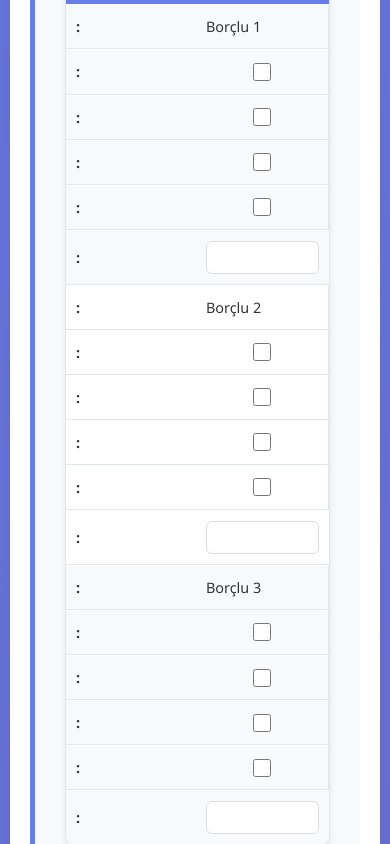
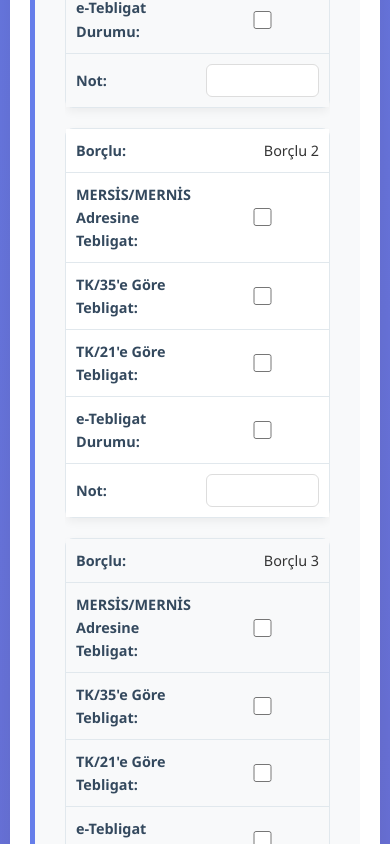
Before and after one commit to akyagmur/icra-tahsil-kabiliyet-formu, a React (Vite) app: page / in a window 390 px wide. Shown: the part 1260-2104 px from the top of the page. Built offline with nearby package versions, Linux system fonts and the light colour scheme.

Commit message:
Implement responsive design for tables in App.css and enhance App.jsx by adding data-label attributes for better accessibility and clarity in table rows. This update improves mobile usability and ensures proper labeling of input fields.

```diff
--- a/src/App.css
+++ b/src/App.css
@@ -238,6 +238,68 @@ body {
   transform: translateY(0);
 }
 
+/* Responsive Design for Tables */
+@media (max-width: 992px) {
+  .table-header {
+    display: none;
+  }
+
+  .tebligat-table,
+  .uyap-table,
+  .haciz-table,
+  .banka-table,
+  .ozet-table {
+    display: block;
+    box-shadow: none;
+    border: none;
+    background: transparent;
+  }
+
+  .table-row {
+    display: block;
+    border: 1px solid #e1e8ed;
+    border-radius: 8px;
+    margin-bottom: 20px;
+    background-color: #fff;
+    box-shadow: 0 4px 10px rgba(0, 0, 0, 0.05);
+  }
+
+  .table-row > div {
+    display: flex;
+    justify-content: space-between;
+    align-items: center;
+    padding: 12px 15px;
+    text-align: right;
+    border-bottom: 1px solid #e1e8ed;
+    border-right: none;
+  }
+
+  .table-row > div:last-child {
+    border-bottom: none;
+  }
+
+  .table-row > div::before {
+    content: attr(data-label);
+    font-weight: 600;
+    text-align: left;
+    margin-right: 15px;
+    color: #34495e;
+    flex-basis: 40%;
+    flex-grow: 1;
+  }
+
+  .table-row > div > * {
+    flex-basis: 60%;
+    flex-grow: 1;
+  }
+
+   .table-row > div input[type="text"],
+   .table-row > div select,
+   .table-row > div textarea {
+     text-align: left;
+   }
+}
+
 /* Responsive Design */
 @media (max-width: 768px) {
   .app {
--- a/src/App.jsx
+++ b/src/App.jsx
@@ -458,8 +458,8 @@ function App() {
               </div>
 
               <div className="table-row">
-                <div>Borçlu 1</div>
-                <div>
+                <div data-label="Borçlu">Borçlu 1</div>
+                <div data-label="MERSİS/MERNİS Adresine Tebligat">
                   <input
                     type="checkbox"
                     name="borclu1Mersis"
@@ -467,7 +467,7 @@ function App() {
                     onChange={handleInputChange}
                   />
                 </div>
-                <div>
+                <div data-label="TK/35'e Göre Tebligat">
                   <input
                     type="checkbox"
                     name="borclu1TK35"
@@ -475,7 +475,7 @@ function App() {
                     onChange={handleInputChange}
                   />
                 </div>
-                <div>
+                <div data-label="TK/21'e Göre Tebligat">
                   <input
                     type="checkbox"
                     name="borclu1TK21"
@@ -483,7 +483,7 @@ function App() {
                     onChange={handleInputChange}
                   />
                 </div>
-                <div>
+                <div data-label="e-Tebligat Durumu">
                   <input
                     type="checkbox"
                     name="borclu1eTebligat"
@@ -491,7 +491,7 @@ function App() {
                     onChange={handleInputChange}
                   />
                 </div>
-                <div>
+                <div data-label="Not">
                   <input
                     type="text"
                     name="borclu1Not"
@@ -502,8 +502,8 @@ function App() {
               </div>
 
               <div className="table-row">
-                <div>Borçlu 2</div>
-                <div>
+                <div data-label="Borçlu">Borçlu 2</div>
+                <div data-label="MERSİS/MERNİS Adresine Tebligat">
                   <input
                     type="checkbox"
                     name="borclu2Mersis"
@@ -511,7 +511,7 @@ function App() {
                     onChange={handleInputChange}
                   />
                 </div>
-                <div>
+                <div data-label="TK/35'e Göre Tebligat">
                   <input
                     type="checkbox"
                     name="borclu2TK35"
@@ -519,7 +519,7 @@ function App() {
                     onChange={handleInputChange}
                   />
                 </div>
-                <div>
+                <div data-label="TK/21'e Göre Tebligat">
                   <input
                     type="checkbox"
                     name="borclu2TK21"
@@ -527,7 +527,7 @@ function App() {
                     onChange={handleInputChange}
                   />
                 </div>
-                <div>
+                <div data-label="e-Tebligat Durumu">
                   <input
                     type="checkbox"
                     name="borclu2eTebligat"
@@ -535,7 +535,7 @@ function App() {
                     onChange={handleInputChange}
                   />
                 </div>
-                <div>
+                <div data-label="Not">
                   <input
                     type="text"
                     name="borclu2Not"
@@ -546,8 +546,8 @@ function App() {
               </div>
 
               <div className="table-row">
-                <div>Borçlu 3</div>
-                <div>
+                <div data-label="Borçlu">Borçlu 3</div>
+                <div data-label="MERSİS/MERNİS Adresine Tebligat">
                   <input
                     type="checkbox"
                     name="borclu3Mersis"
@@ -555,7 +555,7 @@ function App() {
                     onChange={handleInputChange}
                   />
                 </div>
-                <div>
+                <div data-label="TK/35'e Göre Tebligat">
                   <input
                     type="checkbox"
                     name="borclu3TK35"
@@ -563,7 +563,7 @@ function App() {
                     onChange={handleInputChange}
                   />
                 </div>
-                <div>
+                <div data-label="TK/21'e Göre Tebligat">
                   <input
                     type="checkbox"
                     name="borclu3TK21"
@@ -571,7 +571,7 @@ function App() {
                     onChange={handleInputChange}
                   />
                 </div>
-                <div>
+                <div data-label="e-Tebligat Durumu">
                   <input
                     type="checkbox"
                     name="borclu3eTebligat"
@@ -579,7 +579,7 @@ function App() {
                     onChange={handleInputChange}
                   />
                 </div>
-                <div>
+                <div data-label="Not">
                   <input
                     type="text"
                     name="borclu3Not"
@@ -604,8 +604,8 @@ function App() {
               </div>
 
               <div className="table-row">
-                <div>Taşınmaz Mal Varlığı</div>
-                <div>
+                <div data-label="Sorgu Konusu">Taşınmaz Mal Varlığı</div>
+                <div data-label="Sonuç">
                   <select
                     name="tasinmazVarlik"
                     value={formData.tasinmazVarlik}
@@ -615,7 +615,7 @@ function App() {
                     <option value="var">Var</option>
                   </select>
                 </div>
-                <div>
+                <div data-label="Haciz Uygulama Bilgisi">
                   <textarea
                     name="tasinmazHaciz"
                     value={formData.tasinmazHaciz}
@@ -623,7 +623,7 @@ function App() {
                     rows="2"
                   />
                 </div>
-                <div>
+                <div data-label="Haczimizden Önce Konulmuş Hacizler/Rehinler">
                   <textarea
                     name="tasinmazOncekiHaciz"
                     value={formData.tasinmazOncekiHaciz}
@@ -634,8 +634,8 @@ function App() {
               </div>
 
               <div className="table-row">
-                <div>Araç Kaydı</div>
-                <div>
+                <div data-label="Sorgu Konusu">Araç Kaydı</div>
+                <div data-label="Sonuç">
                   <select
                     name="aracKaydi"
                     value={formData.aracKaydi}
@@ -645,7 +645,7 @@ function App() {
                     <option value="var">Var</option>
                   </select>
                 </div>
-                <div>
+                <div data-label="Haciz Uygulama Bilgisi">
                   <textarea
                     name="aracHaciz"
                     value={formData.aracHaciz}
@@ -653,7 +653,7 @@ function App() {
                     rows="2"
                   />
                 </div>
-                <div>
+                <div data-label="Haczimizden Önce Konulmuş Hacizler/Rehinler">
                   <textarea
                     name="aracOncekiHaciz"
                     value={formData.aracOncekiHaciz}
@@ -664,8 +664,8 @@ function App() {
               </div>
 
               <div className="table-row">
-                <div>Alacaklı Olduğu İcra Takip Dosyaları</div>
-                <div>
+                <div data-label="Sorgu Konusu">Alacaklı Olduğu İcra Takip Dosyaları</div>
+                <div data-label="Sonuç">
                   <select
                     name="alacakliTakip"
                     value={formData.alacakliTakip}
@@ -675,7 +675,7 @@ function App() {
                     <option value="var">Var</option>
                   </select>
                 </div>
-                <div>
+                <div data-label="Haciz Uygulama Bilgisi">
                   <textarea
                     name="alacakliHaciz"
                     value={formData.alacakliHaciz}
@@ -683,7 +683,7 @@ function App() {
                     rows="2"
                   />
                 </div>
-                <div>
+                <div data-label="Haczimizden Önce Konulmuş Hacizler/Rehinler">
                   <textarea
                     name="alacakliOncekiHaciz"
                     value={formData.alacakliOncekiHaciz}
@@ -694,8 +694,8 @@ function App() {
               </div>
 
               <div className="table-row">
-                <div>SGK Tescil / Hizmet Kaydı</div>
-                <div>
+                <div data-label="Sorgu Konusu">SGK Tescil / Hizmet Kaydı</div>
+                <div data-label="Sonuç">
                   <select
                     name="sgkKaydi"
                     value={formData.sgkKaydi}
@@ -705,7 +705,7 @@ function App() {
                     <option value="var">Var</option>
                   </select>
                 </div>
-                <div>
+                <div data-label="Haciz Uygulama Bilgisi">
                   <textarea
                     name="sgkHaciz"
                     value={formData.sgkHaciz}
@@ -714,7 +714,7 @@ function App() {
                     placeholder="Maaş haczi imkanı"
                   />
                 </div>
-                <div>
+                <div data-label="Haczimizden Önce Konulmuş Hacizler/Rehinler">
                   <textarea
                     name="sgkOncekiHaciz"
                     value={formData.sgkOncekiHaciz}
@@ -739,9 +739,9 @@ function App() {
               </div>
 
               <div className="table-row">
-                <div rowSpan="3">Adres Tespiti</div>
-                <div>Resmi Adres</div>
-                <div>
+                <div data-label="İşlem Türü">Adres Tespiti</div>
+                <div data-label="Süreç/Aşamalar">Resmi Adres</div>
+                <div data-label="İşlem Durumu">
                   <input
                     type="text"
                     name="resmiAdresDurum"
@@ -749,7 +749,7 @@ function App() {
                     onChange={handleInputChange}
                   />
                 </div>
-                <div>
+                <div data-label="Açıklama / Not">
                   <textarea
                     name="resmiAdresNot"
                     value={formData.resmiAdresNot}
@@ -760,9 +760,9 @@ function App() {
               </div>
 
               <div className="table-row">
-                <div></div>
-                <div>Sanal Ofis Durumu</div>
-                <div>
+                <div data-label="İşlem Türü">Adres Tespiti</div>
+                <div data-label="Süreç/Aşamalar">Sanal Ofis Durumu</div>
+                <div data-label="İşlem Durumu">
                   <input
                     type="text"
                     name="sanalOfisDurum"
@@ -770,7 +770,7 @@ function App() {
                     onChange={handleInputChange}
                   />
                 </div>
-                <div>
+                <div data-label="Açıklama / Not">
                   <textarea
                     name="sanalOfisNot"
                     value={formData.sanalOfisNot}
@@ -781,9 +781,9 @@ function App() {
               </div>
 
               <div className="table-row">
-                <div></div>
-                <div>Alternatif/ Şube vs. Adresleri</div>
-                <div>
+                <div data-label="İşlem Türü">Adres Tespiti</div>
+                <div data-label="Süreç/Aşamalar">Alternatif/ Şube vs. Adresleri</div>
+                <div data-label="İşlem Durumu">
                   <input
                     type="text"
                     name="alternatifAdresDurum"
@@ -791,7 +791,7 @@ function App() {
                     onChange={handleInputChange}
                   />
                 </div>
-                <div>
+                <div data-label="Açıklama / Not">
                   <textarea
                     name="alternatifAdresNot"
                     value={formData.alternatifAdresNot}
@@ -802,9 +802,9 @@ function App() {
               </div>
 
               <div className="table-row">
-                <div rowSpan="4">Haciz Süreci</div>
-                <div>Fiili Haciz Talep Yazısının Hazırlanması</div>
-                <div>
+                <div data-label="İşlem Türü">Haciz Süreci</div>
+                <div data-label="Süreç/Aşamalar">Fiili Haciz Talep Yazısının Hazırlanması</div>
+                <div data-label="İşlem Durumu">
                   <input
                     type="text"
                     name="talepYazisiDurum"
@@ -812,7 +812,7 @@ function App() {
                     onChange={handleInputChange}
                   />
                 </div>
-                <div>
+                <div data-label="Açıklama / Not">
                   <textarea
                     name="talepYazisiNot"
                     value={formData.talepYazisiNot}
@@ -823,9 +823,9 @@ function App() {
               </div>
 
               <div className="table-row">
-                <div></div>
-                <div>İcra Müdürlüğünün Talep Üzerine Verdiği Karar</div>
-                <div>
+                <div data-label="İşlem Türü">Haciz Süreci</div>
+                <div data-label="Süreç/Aşamalar">İcra Müdürlüğünün Talep Üzerine Verdiği Karar</div>
+                <div data-label="İşlem Durumu">
                   <input
                     type="text"
                     name="icraKarariDurum"
@@ -833,7 +833,7 @@ function App() {
                     onChange={handleInputChange}
                   />
                 </div>
-                <div>
+                <div data-label="Açıklama / Not">
                   <textarea
                     name="icraKarariNot"
                     value={formData.icraKarariNot}
@@ -844,9 +844,9 @@ function App() {
               </div>
 
               <div className="table-row">
-                <div></div>
-                <div>Tespit Edilen Adreslere Gidilmesi</div>
-                <div>
+                <div data-label="İşlem Türü">Haciz Süreci</div>
+                <div data-label="Süreç/Aşamalar">Tespit Edilen Adreslere Gidilmesi</div>
+                <div data-label="İşlem Durumu">
                   <input
                     type="text"
                     name="adresZiyaretiDurum"
@@ -854,7 +854,7 @@ function App() {
                     onChange={handleInputChange}
                   />
                 </div>
-                <div>
+                <div data-label="Açıklama / Not">
                   <textarea
                     name="adresZiyaretiNot"
                     value={formData.adresZiyaretiNot}
@@ -865,9 +865,9 @@ function App() {
               </div>
 
               <div className="table-row">
-                <div></div>
-                <div>Haciz Tutanağı Düzenlenmesi</div>
-                <div>
+                <div data-label="İşlem Türü">Haciz Süreci</div>
+                <div data-label="Süreç/Aşamalar">Haciz Tutanağı Düzenlenmesi</div>
+                <div data-label="İşlem Durumu">
                   <input
                     type="text"
                     name="hacizTutanagiDurum"
@@ -875,7 +875,7 @@ function App() {
                     onChange={handleInputChange}
                   />
                 </div>
-                <div>
+                <div data-label="Açıklama / Not">
                   <textarea
                     name="hacizTutanagiNot"
                     value={formData.hacizTutanagiNot}
@@ -886,9 +886,9 @@ function App() {
               </div>
 
               <div className="table-row">
-                <div>Haczedilen Taşınırların Satış Değerlendirmesi</div>
-                <div>Borcun ne kadarını karşıladığı ve satış kabiliyeti</div>
-                <div>
+                <div data-label="İşlem Türü">Haczedilen Taşınırların Satış Değerlendirmesi</div>
+                <div data-label="Süreç/Aşamalar">Borcun ne kadarını karşıladığı ve satış kabiliyeti</div>
+                <div data-label="İşlem Durumu">
                   <input
                     type="text"
                     name="satisNotiDurum"
@@ -896,7 +896,7 @@ function App() {
                     onChange={handleInputChange}
                   />
                 </div>
-                <div>
+                <div data-label="Açıklama / Not">
                   <textarea
                     name="satisNotiNot"
                     value={formData.satisNotiNot}
@@ -907,10 +907,10 @@ function App() {
               </div>
 
               <div className="table-row">
-                <div>Genel Hukuki Değerlendirme</div>
-                <div></div>
-                <div></div>
-                <div>
+                <div data-label="İşlem Türü">Genel Hukuki Değerlendirme</div>
+                <div data-label="Süreç/Aşamalar"></div>
+                <div data-label="İşlem Durumu"></div>
+                <div data-label="Açıklama / Not">
                   <textarea
                     name="hukukiDegerlendirme"
                     value={formData.hukukiDegerlendirme}
@@ -934,8 +934,8 @@ function App() {
               </div>
 
               <div className="table-row">
-                <div>Bankalara Haciz Müzekkeresi Gönderilmesi Talebi</div>
-                <div>
+                <div data-label="İşlem ve Açıklama">Bankalara Haciz Müzekkeresi Gönderilmesi Talebi</div>
+                <div data-label="Durum">
                   <input
                     type="text"
                     name="bankaMuzekkereDurum"
@@ -943,7 +943,7 @@ function App() {
                     onChange={handleInputChange}
                   />
                 </div>
-                <div>
+                <div data-label="Not">
                   <textarea
                     name="bankaMuzekkereNot"
                     value={formData.bankaMuzekkereNot}
@@ -954,8 +954,8 @@ function App() {
               </div>
 
               <div className="table-row">
-                <div>İcra Daireleri tarafından Bankalara Müzekkere Gönderilmesi</div>
-                <div>
+                <div data-label="İşlem ve Açıklama">İcra Daireleri tarafından Bankalara Müzekkere Gönderilmesi</div>
+                <div data-label="Durum">
                   <input
                     type="text"
                     name="icraGonderimDurum"
@@ -963,7 +963,7 @@ function App() {
                     onChange={handleInputChange}
                   />
                 </div>
-                <div>
+                <div data-label="Not">
                   <textarea
                     name="icraGonderimNot"
                     value={formData.icraGonderimNot}
@@ -974,8 +974,8 @@ function App() {
               </div>
 
               <div className="table-row">
-                <div>Bankalardan Gelen Geri Bildirimler</div>
-                <div>
+                <div data-label="İşlem ve Açıklama">Bankalardan Gelen Geri Bildirimler</div>
+                <div data-label="Durum">
                   <input
                     type="text"
                     name="bankaGeriDonuşDurum"
@@ -983,7 +983,7 @@ function App() {
                     onChange={handleInputChange}
                   />
                 </div>
-                <div>
+                <div data-label="Not">
                   <textarea
                     name="bankaGeriDonuşNot"
                     value={formData.bankaGeriDonuşNot}
@@ -994,8 +994,8 @@ function App() {
               </div>
 
               <div className="table-row">
-                <div>Para tespit edilen bankalar ve Hesap Üzerine konulan Blokeler</div>
-                <div>
+                <div data-label="İşlem ve Açıklama">Para tespit edilen bankalar ve Hesap Üzerine konulan Blokeler</div>
+                <div data-label="Durum">
                   <input
                     type="text"
                     name="paraBlokedurum"
@@ -1003,7 +1003,7 @@ function App() {
                     onChange={handleInputChange}
                   />
                 </div>
-                <div>
+                <div data-label="Not">
                   <textarea
                     name="paraBokeNot"
                     value={formData.paraBokeNot}
@@ -1014,9 +1014,9 @@ function App() {
               </div>
 
               <div className="table-row">
-                <div>Genel Hukuki Değerlendirme</div>
-                <div></div>
-                <div>
+                <div data-label="İşlem ve Açıklama">Genel Hukuki Değerlendirme</div>
+                <div data-label="Durum"></div>
+                <div data-label="Not">
                   <textarea
                     name="bankaHukukiDegerlendirme"
                     value={formData.bankaHukukiDegerlendirme}
@@ -1039,8 +1039,8 @@ function App() {
               </div>
 
               <div className="table-row">
-                <div>Tebligat Süreçleri</div>
-                <div>
+                <div data-label="Değerlendirme Alanı">Tebligat Süreçleri</div>
+                <div data-label="Sonuç / Açıklama">
                   <textarea
                     name="tebligatSurecOzet"
                     value={formData.tebligatSurecOzet}
@@ -1052,8 +1052,8 @@ function App() {
               </div>
 
               <div className="table-row">
-                <div>Taşınmaz ve Araç Varlığı</div>
-                <div>
+                <div data-label="Değerlendirme Alanı">Taşınmaz ve Araç Varlığı</div>
+                <div data-label="Sonuç / Açıklama">
                   <textarea
                     name="tasinmazAracOzet"
                     value={formData.tasinmazAracOzet}
@@ -1065,8 +1065,8 @@ function App() {
               </div>
 
               <div className="table-row">
-                <div>SGK ve Gelir Durumu</div>
-                <div>
+                <div data-label="Değerlendirme Alanı">SGK ve Gelir Durumu</div>
+                <div data-label="Sonuç / Açıklama">
                   <textarea
                     name="sgkGelirOzet"
                     value={formData.sgkGelirOzet}
@@ -1078,8 +1078,8 @@ function App() {
               </div>
 
               <div className="table-row">
-                <div>Fiili Haciz İmkanı</div>
-                <div>
+                <div data-label="Değerlendirme Alanı">Fiili Haciz İmkanı</div>
+                <div data-label="Sonuç / Açıklama">
                   <textarea
                     name="hacizImkanOzet"
                     value={formData.hacizImkanOzet}
@@ -1091,8 +1091,8 @@ function App() {
               </div>
 
               <div className="table-row">
-                <div>Fiili Haciz Uygulaması</div>
-                <div>
+                <div data-label="Değerlendirme Alanı">Fiili Haciz Uygulaması</div>
+                <div data-label="Sonuç / Açıklama">
                   <textarea
                     name="hacizUygulamaOzet"
                     value={formData.hacizUygulamaOzet}
@@ -1104,8 +1104,8 @@ function App() {
               </div>
 
               <div className="table-row">
-                <div>Banka Varlıkları</div>
-                <div>
+                <div data-label="Değerlendirme Alanı">Banka Varlıkları</div>
+                <div data-label="Sonuç / Açıklama">
                   <textarea
                     name="bankaVarlikOzet"
                     value={formData.bankaVarlikOzet}
@@ -1117,8 +1117,8 @@ function App() {
               </div>
 
               <div className="table-row">
-                <div>Genel Tahsil Kabiliyeti</div>
-                <div>
+                <div data-label="Değerlendirme Alanı">Genel Tahsil Kabiliyeti</div>
+                <div data-label="Sonuç / Açıklama">
                   <textarea
                     name="genelTahsilOzet"
                     value={formData.genelTahsilOzet}
```
